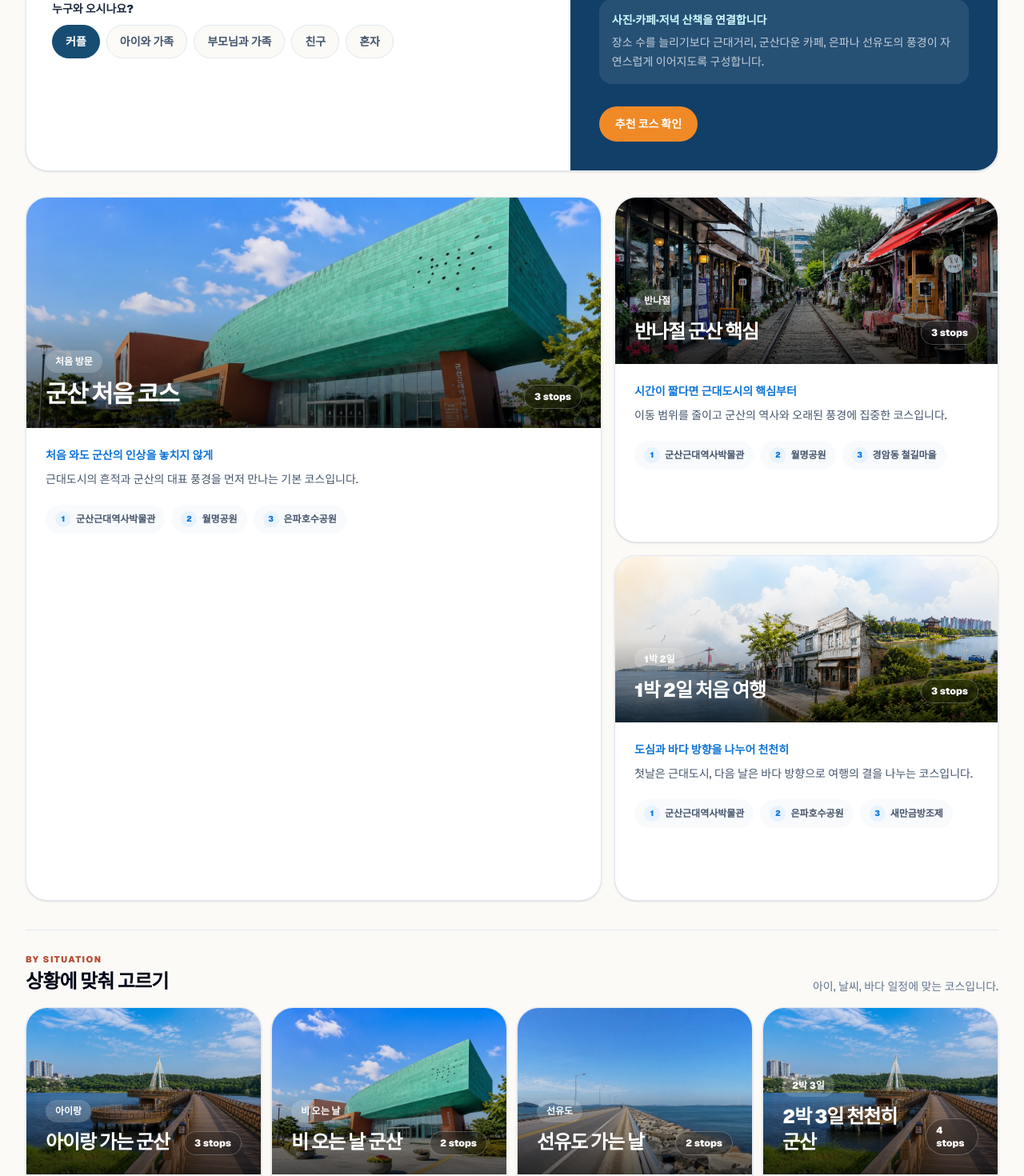
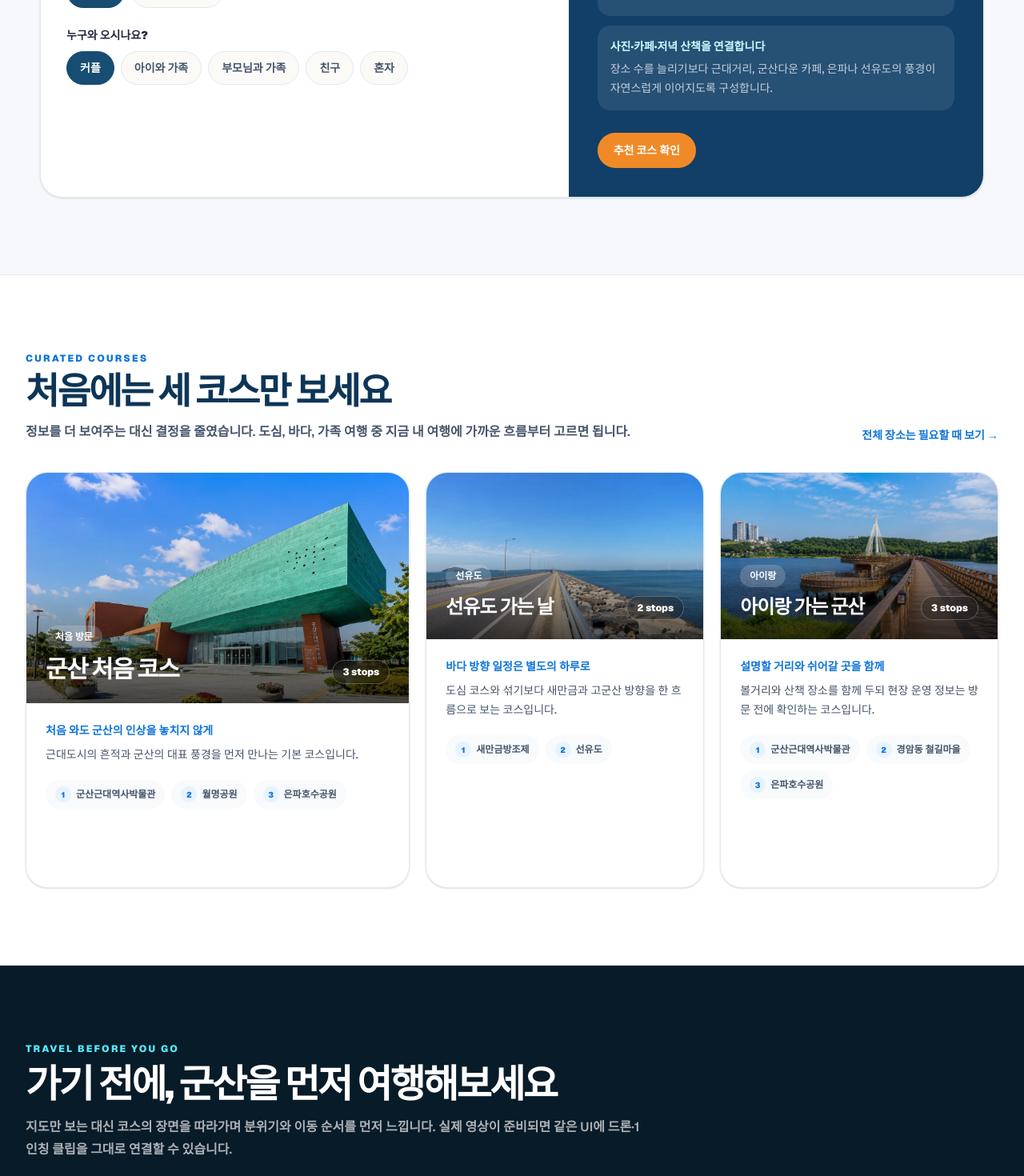
Before and after one commit to Aprasaks/gunsan-com, a Next.js app: page / in a window 1280 px wide. Shown: the part 1330-2800 px from the top of the page at 80% size. Built offline with nearby package versions, Linux system fonts and the light colour scheme; no server answers; a web font is replaced by a local one.

Commit message:
refactor: rebuild homepage around travel journey flow

```diff
--- a/app/page.tsx
+++ b/app/page.tsx
@@ -1,193 +1,152 @@
+import Image from "next/image";
 import Link from "next/link";
 
 import CourseFinder from "@/components/CourseFinder";
-import FeaturedPlaceCard from "@/components/FeaturedPlaceCard";
 import Header from "@/components/Header";
 import HomeCourseCard from "@/components/HomeCourseCard";
 import SearchHero from "@/components/SearchHero";
-import TodayGunsanSection from "@/components/TodayGunsanSection";
+import TravelPreview from "@/components/TravelPreview";
 import { homeCourses } from "@/data/courses";
-import { featuredPlaces } from "@/data/featuredPlaces";
 
-const guestQuestions = [
-  { label: "군산 처음이면 어디 가요?", answer: "처음 코스 보기", href: "#course-first-gunsan" },
-  { label: "근처에서 뭘 먹을까요?", answer: "대표 먹거리 기준", href: "#food" },
-  { label: "군산다운 카페는 어디예요?", answer: "카페 선택 기준", href: "#cafe" },
-  { label: "아이랑 갈 곳이 있나요?", answer: "아이랑 코스", href: "#course-family" },
-  { label: "비 오면 어디로 가요?", answer: "비 오는 날 코스", href: "#course-rainy-day" },
-] as const;
-
-const featuredCourses = homeCourses.filter((course) => course.theme === "first-visit");
-const quickCourses = homeCourses.filter(
-  (course) => course.theme === "half-day" || course.theme === "one-night-two-days",
-);
-const situationalCourseThemes = ["family", "rainy-day", "seonyudo", "two-nights-three-days"] as const;
-const situationalCourses = situationalCourseThemes.flatMap((theme) =>
-  homeCourses.filter((course) => course.theme === theme),
-);
-
-const essentialContext: Record<string, { whyHere: string; courseLabel: string }> = {
-  "eunpa-lake-park": {
-    whyHere: "도심 일정을 마친 뒤 군산의 호수 풍경을 따라 산책하기 좋은 선택입니다.",
-    courseLabel: "처음 여행 · 아이랑 코스",
-  },
-  "wolmyeong-park": {
-    whyHere: "근대거리와 함께 군산 도심의 분위기를 이어서 보기 좋은 장소입니다.",
-    courseLabel: "반나절 · 비 오는 날 대체 확인",
-  },
-  "gunsan-modern-history-museum": {
-    whyHere: "군산의 근대문화와 항구도시 이야기를 먼저 이해하는 출발점입니다.",
-    courseLabel: "처음 여행 · 반나절 코스",
-  },
-  "gyeongam-dong-railroad-village": {
-    whyHere: "오래된 철길 풍경을 걸으며 군산 여행의 한 장면을 남길 수 있습니다.",
-    courseLabel: "반나절 · 아이랑 코스",
-  },
-  "saemangeum-seawall": {
-    whyHere: "도심에서 고군산 방향으로 이동할 때 바다 여행의 흐름을 잇는 구간입니다.",
-    courseLabel: "1박 2일 · 선유도 코스",
-  },
-};
+const featuredSlugs = ["first-gunsan", "seonyudo", "family"] as const;
+const featuredCourses = featuredSlugs
+  .map((slug) => homeCourses.find((course) => course.slug === slug))
+  .filter((course): course is (typeof homeCourses)[number] => Boolean(course));
+const previewCourse = homeCourses.find((course) => course.slug === "first-gunsan") ?? homeCourses[0];
 
 export default function Home() {
   return (
-    <main className="min-h-screen overflow-x-hidden bg-[#fbfaf7] text-slate-950">
+    <main className="min-h-screen overflow-x-hidden bg-[#f6f8fb] text-slate-950">
       <div className="relative">
         <Header overlay />
         <SearchHero />
       </div>
 
-      <section id="courses" className="scroll-mt-8 px-4 py-12 sm:px-6 sm:py-16 lg:px-8 lg:py-20">
-        <div className="mx-auto w-full max-w-[1280px]">
-          <SectionTitle
-            eyebrow="CHOOSE YOUR COURSE"
-            title="군산 처음이면, 코스부터 고르세요"
-            description="일정과 상황만 고르면 어디부터 볼지 바로 알 수 있습니다."
+      <section id="start" className="scroll-mt-20 px-4 py-16 sm:px-6 sm:py-20 lg:px-8 lg:py-24">
+        <div className="mx-auto w-full max-w-[1180px]">
+          <SectionLead
+            eyebrow="START YOUR GUNSAN"
+            title="세 가지만 고르면, 여행이 시작됩니다"
+            description="누구와 오는지, 얼마나 머무는지, 어떻게 이동하는지만 알려주세요. 장소 목록 대신 가장 맞는 코스부터 보여드립니다."
           />
-
           <CourseFinder />
-
-          <div className="mt-8 grid gap-4 lg:grid-cols-[1.35fr_0.9fr]">
-            {featuredCourses.map((course) => (
-              <HomeCourseCard key={course.id} course={course} variant="featured" />
-            ))}
-            <div className="grid gap-4 sm:grid-cols-2 lg:grid-cols-1">
-              {quickCourses.map((course) => (
-                <HomeCourseCard key={course.id} course={course} variant="secondary" />
-              ))}
-            </div>
-          </div>
-
-          <div className="mt-9 flex items-end justify-between gap-4 border-t border-slate-200 pt-7">
-            <div>
-              <p className="text-[11px] font-black tracking-[0.14em] text-[#b64b31]">BY SITUATION</p>
-              <h3 className="mt-1 text-xl font-black tracking-[-0.035em] text-slate-950 sm:text-2xl">상황에 맞춰 고르기</h3>
-            </div>
-            <p className="hidden text-sm font-medium text-slate-500 sm:block">아이, 날씨, 바다 일정에 맞는 코스입니다.</p>
-          </div>
-          <div className="mt-4 grid gap-3 sm:grid-cols-2 lg:grid-cols-4">
-            {situationalCourses.map((course) => (
-              <HomeCourseCard key={course.id} course={course} variant="compact" />
-            ))}
-          </div>
-          <p className="mt-5 text-xs font-medium leading-5 text-slate-500">
-            코스는 군산.com의 1차 편집 기준입니다. 운영시간, 휴무일과 현장 상황은 방문 전에 공식 정보를 확인해 주세요.
-          </p>
         </div>
       </section>
 
-      <section className="border-y border-slate-200 bg-white px-4 py-10 sm:px-6 lg:px-8 lg:py-14">
-        <div className="mx-auto grid w-full max-w-[1280px] gap-7 lg:grid-cols-[0.78fr_1.5fr] lg:items-start">
-          <div>
-            <p className="text-xs font-black tracking-[0.15em] text-[#b64b31]">A LINK FOR YOUR GUEST</p>
-            <h2 className="mt-2 text-2xl font-black tracking-[-0.04em] sm:text-3xl">숙소에서 자주 받는 질문</h2>
-            <p className="mt-3 max-w-md text-sm font-medium leading-6 text-slate-600 sm:text-base">
-              손님에게 “군산 처음이면 이 코스부터 보세요”라고 한 링크로 전할 수 있도록 정리합니다.
-            </p>
+      <section id="courses" className="scroll-mt-20 border-y border-slate-200 bg-white px-4 py-16 sm:px-6 sm:py-20 lg:px-8 lg:py-24">
+        <div className="mx-auto w-full max-w-[1280px]">
+          <div className="flex flex-col gap-4 sm:flex-row sm:items-end sm:justify-between">
+            <SectionLead
+              eyebrow="CURATED COURSES"
+              title="처음에는 세 코스만 보세요"
+              description="정보를 더 보여주는 대신 결정을 줄였습니다. 도심, 바다, 가족 여행 중 지금 내 여행에 가까운 흐름부터 고르면 됩니다."
+            />
+            <Link href="/places" className="shrink-0 text-sm font-black text-[#0f75d8] transition hover:text-[#0b66bf]">
+              전체 장소는 필요할 때 보기 →
+            </Link>
           </div>
-          <div className="grid gap-2.5 sm:grid-cols-2">
-            {guestQuestions.map((item) => (
-              <Link key={item.label} href={item.href} className="group flex items-center gap-4 rounded-2xl border border-slate-200 bg-[#fbfaf7] px-4 py-4 transition hover:border-cyan-300 hover:bg-cyan-50">
-                <span className="min-w-0 flex-1">
-                  <strong className="block text-sm font-black text-slate-900 sm:text-base">{item.label}</strong>
-                  <span className="mt-1 block text-xs font-bold text-slate-500 group-hover:text-cyan-800">{item.answer}</span>
-                </span>
-                <span className="text-lg font-black text-[#b64b31] transition group-hover:translate-x-1" aria-hidden="true">→</span>
-              </Link>
+
+          <div className="mt-9 grid gap-5 lg:grid-cols-[1.16fr_0.84fr_0.84fr]">
+            {featuredCourses.map((course, index) => (
+              <HomeCourseCard key={course.id} course={course} variant={index === 0 ? "featured" : "secondary"} />
             ))}
           </div>
         </div>
       </section>
 
-      <section id="essential" className="scroll-mt-8 px-4 py-12 sm:px-6 sm:py-16 lg:px-8 lg:py-20">
-        <div className="mx-auto w-full max-w-[1280px]">
-          <div className="flex items-end justify-between gap-4">
-            <SectionTitle
-              eyebrow="GUNSAN ESSENTIAL FIVE"
-              title="코스에서 먼저 만나는 군산 필수 5"
-              description="장소를 많이 나열하지 않고, 군산 여행의 흐름을 만드는 다섯 곳부터 보여드립니다."
+      {previewCourse ? (
+        <section className="bg-[#081b28] px-4 py-16 sm:px-6 sm:py-20 lg:px-8 lg:py-24">
+          <div className="mx-auto w-full max-w-[1280px]">
+            <div className="mb-8 max-w-3xl text-white">
+              <p className="text-xs font-black tracking-[0.18em] text-cyan-300">TRAVEL BEFORE YOU GO</p>
+              <h2 className="mt-3 text-3xl font-black tracking-[-0.055em] sm:text-4xl lg:text-5xl">가기 전에, 군산을 먼저 여행해보세요</h2>
+              <p className="mt-4 text-sm font-semibold leading-7 text-white/66 sm:text-base">
+                지도만 보는 대신 코스의 장면을 따라가며 분위기와 이동 순서를 먼저 느낍니다. 실제 영상이 준비되면 같은 UI에 드론·1인칭 클립을 그대로 연결할 수 있습니다.
+              </p>
+            </div>
+            <TravelPreview course={previewCourse} />
+          </div>
+        </section>
+      ) : null}
+
+      <section className="px-4 py-16 sm:px-6 sm:py-20 lg:px-8 lg:py-24">
+        <div className="mx-auto grid w-full max-w-[1280px] gap-8 lg:grid-cols-[0.82fr_1.18fr] lg:items-center">
+          <div>
+            <SectionLead
+              eyebrow="ROUTE, NOT A LIST"
+              title="지도도 장소 찾기가 아니라 여행 흐름을 보여줍니다"
+              description="관광지와 맛집, 카페를 따로 찍는 대신 선택한 코스의 순서와 다음 이동을 한 화면에서 확인하는 구조입니다."
             />
-            <Link href="/places" className="hidden shrink-0 rounded-full border border-slate-300 bg-white px-4 py-2 text-sm font-black text-slate-800 transition hover:border-[#b64b31] hover:text-[#b64b31] sm:inline-flex">
-              전체 장소는 나중에 보기
+
+            <div className="mt-7 space-y-3">
+              <RouteNote number="1" title="관광지를 먼저 선택" text="군산근대역사박물관처럼 코스의 기준이 되는 장소에서 시작합니다." />
+              <RouteNote number="2" title="먹거리·카페를 동선에 삽입" text="검색 순위가 아니라 지금 가는 길에서 자연스럽게 들를 수 있는 선택지를 보여줍니다." />
+              <RouteNote number="3" title="다음 장소까지 이어서 안내" text="이동 시간과 다음 목적지를 한 흐름으로 보여줘 다시 검색하지 않게 만듭니다." />
+            </div>
+
+            <Link href="/map" className="mt-7 inline-flex rounded-full bg-[#0d3557] px-5 py-3 text-sm font-black text-white transition hover:bg-[#092a46]">
+              여행지도 보기 →
             </Link>
           </div>
 
-          <div className="mt-7 grid gap-4 sm:grid-cols-2 lg:grid-cols-3">
-            {featuredPlaces.map((place) => {
-              const context = essentialContext[place.slug];
-
-              return (
-                <FeaturedPlaceCard
-                  key={place.slug}
-                  place={place}
-                  whyHere={context.whyHere}
-                  courseLabel={context.courseLabel}
-                />
-              );
-            })}
+          <div className="overflow-hidden rounded-[2rem] border border-slate-200 bg-[#e9f4fb] p-4 shadow-xl shadow-slate-200/60 sm:p-6">
+            <div className="relative aspect-[16/10] overflow-hidden rounded-[1.45rem] bg-white">
+              <Image src="/images/ui/map-preview.webp" alt="군산 여행 경로 지도 미리보기" fill sizes="(max-width: 1024px) 100vw, 760px" className="object-cover" />
+              <div className="absolute left-4 top-4 rounded-full bg-white/92 px-3 py-2 text-xs font-black text-[#0d3557] shadow-sm backdrop-blur">군산 시간여행 코스</div>
+              <div className="absolute bottom-4 left-4 right-4 rounded-2xl border border-white/60 bg-white/92 p-4 shadow-lg backdrop-blur sm:left-auto sm:w-[300px]">
+                <p className="text-[11px] font-black tracking-[0.12em] text-[#0f75d8]">NEXT STOP</p>
+                <h3 className="mt-1 text-lg font-black">초원사진관 방향으로 이동</h3>
+                <p className="mt-1 text-xs font-semibold leading-5 text-slate-500">다음 장소와 이동 중 들를 먹거리·카페를 함께 확인하는 화면</p>
+              </div>
+            </div>
           </div>
         </div>
       </section>
 
-      <section className="bg-[#123f67] px-4 py-12 text-white sm:px-6 sm:py-16 lg:px-8">
-        <div className="mx-auto grid w-full max-w-[1280px] gap-4 lg:grid-cols-2">
-          <EditorialPreview
-            id="food"
-            eyebrow="SIGNATURE FOOD"
-            title="대표 먹거리는 코스 안에서 고릅니다"
-            description="맛을 순위로 단정하지 않고, 군산 여행에서 왜 들르는지와 다음 장소로 어떻게 이어지는지를 기준으로 정리합니다."
-            linkLabel="현재 장소 정보 살펴보기"
-          />
-          <EditorialPreview
-            id="cafe"
-            eyebrow="GUNSAN-ONLY CAFE"
-            title="군산에서 갈 이유가 있는 카페"
-            description="근대거리 산책 뒤, 바다 가는 길, 비 오는 날처럼 여행 흐름에 맞는 카페를 공식 정보 확인 후 연결합니다."
-            linkLabel="현재 카페 정보 살펴보기"
-          />
+      <section id="spot" className="scroll-mt-20 bg-[#eaf5ff] px-4 py-16 sm:px-6 sm:py-20 lg:px-8 lg:py-24">
+        <div className="mx-auto grid w-full max-w-[1180px] gap-8 lg:grid-cols-[1fr_0.9fr] lg:items-center">
+          <div>
+            <p className="text-xs font-black tracking-[0.18em] text-[#0f75d8]">GUNSAN.COM SPOT</p>
+            <h2 className="mt-3 text-3xl font-black tracking-[-0.055em] sm:text-4xl lg:text-5xl">여행은 현장 QR에서도 계속됩니다</h2>
+            <p className="mt-4 max-w-2xl text-sm font-semibold leading-7 text-slate-600 sm:text-base">
+              관광지에서 군산.com QR을 찍으면 그 장소의 짧은 이야기, 사진 포인트, 근처 먹거리, 다음 관광지를 바로 이어서 볼 수 있습니다.
+            </p>
+
+            <div className="mt-7 flex flex-wrap gap-2 text-sm font-black text-[#0d3557]">
+              {['장소 이야기', '근처 맛집', '다음 관광지', '내 코스 저장'].map((label) => (
+                <span key={label} className="rounded-full border border-[#b9d8f2] bg-white px-4 py-2.5">{label}</span>
+              ))}
+            </div>
+          </div>
+
+          <div className="mx-auto w-full max-w-[480px] rounded-[2rem] bg-white p-5 shadow-xl shadow-blue-100/80 sm:p-7">
+            <div className="grid grid-cols-[96px_minmax(0,1fr)] gap-5 sm:grid-cols-[120px_minmax(0,1fr)]">
+              <div className="grid aspect-square place-items-center rounded-2xl bg-slate-950 p-3 text-white">
+                <div className="grid h-full w-full grid-cols-5 gap-1" aria-label="QR 코드 예시">
+                  {Array.from({ length: 25 }, (_, index) => (
+                    <span key={index} className={index % 3 === 0 || index % 7 === 0 ? "rounded-[2px] bg-white" : "rounded-[2px] bg-slate-800"} />
+                  ))}
+                </div>
+              </div>
+              <div>
+                <p className="text-xs font-black tracking-[0.12em] text-[#0f75d8]">지금 이곳</p>
+                <h3 className="mt-1 text-2xl font-black tracking-[-0.04em]">군산근대역사박물관</h3>
+                <p className="mt-2 text-sm font-semibold leading-6 text-slate-500">QR을 찍고 현재 장소에서 다음 여행을 이어갑니다.</p>
+                <button type="button" className="mt-4 rounded-full bg-[#0f75d8] px-4 py-2.5 text-sm font-black text-white">다음 장소 보기 →</button>
+              </div>
+            </div>
+          </div>
         </div>
       </section>
 
-      <section className="px-4 py-12 sm:px-6 sm:py-16 lg:px-8 lg:py-20">
-        <div className="mx-auto grid w-full max-w-[1280px] gap-6 lg:grid-cols-[0.95fr_1.05fr]">
+      <section className="px-4 py-14 sm:px-6 lg:px-8 lg:py-18">
+        <div className="mx-auto flex w-full max-w-[1180px] flex-col gap-5 rounded-[2rem] bg-[#0d3557] px-6 py-8 text-white sm:px-8 sm:py-10 lg:flex-row lg:items-center lg:justify-between">
           <div>
-            <SectionTitle
-              eyebrow="BEFORE YOU GO"
-              title="출발 전에 필요한 보조 정보"
-              description="코스를 고른 뒤 날씨와 현장 정보를 마지막으로 확인하세요."
-            />
-            <div className="mt-5">
-              <TodayGunsanSection />
-            </div>
+            <p className="text-xs font-black tracking-[0.16em] text-cyan-200">GUNSAN.COM</p>
+            <h2 className="mt-2 text-2xl font-black tracking-[-0.045em] sm:text-3xl">관광지를 찾는 사이트가 아니라, 군산의 하루를 만드는 사이트</h2>
           </div>
-          <Link href="/map" className="group relative min-h-[280px] overflow-hidden rounded-[1.75rem] bg-[#e8f4f5] p-7 sm:p-9">
-            <div className="absolute -right-12 -top-12 h-52 w-52 rounded-full border-[36px] border-white/60" aria-hidden="true" />
-            <div className="relative flex h-full flex-col">
-              <p className="text-xs font-black tracking-[0.15em] text-cyan-800">ROUTE MAP</p>
-              <h2 className="mt-2 text-2xl font-black tracking-[-0.04em] text-slate-950 sm:text-3xl">코스를 고른 다음, 지도에서 확인하세요</h2>
-              <p className="mt-3 max-w-lg text-sm font-medium leading-6 text-slate-600 sm:text-base">지도는 장소를 무작정 찾는 화면이 아니라 선택한 코스의 이동 흐름을 확인하는 보조 도구입니다.</p>
-              <span className="mt-auto pt-8 text-sm font-black text-cyan-900">지도 보기 <span className="inline-block transition group-hover:translate-x-1" aria-hidden="true">→</span></span>
-            </div>
+          <Link href="#start" className="shrink-0 rounded-full bg-white px-5 py-3 text-sm font-black text-[#0d3557] transition hover:bg-cyan-50">
+            내 코스 만들기 →
           </Link>
         </div>
       </section>
@@ -195,25 +154,24 @@ export default function Home() {
   );
 }
 
-function SectionTitle({ eyebrow, title, description }: { eyebrow: string; title: string; description: string }) {
+function SectionLead({ eyebrow, title, description }: { eyebrow: string; title: string; description: string }) {
   return (
-    <div>
-      <p className="text-[11px] font-black tracking-[0.16em] text-[#b64b31]">{eyebrow}</p>
-      <h2 className="mt-1 text-2xl font-black tracking-[-0.04em] text-slate-950 sm:text-3xl lg:text-[2.35rem]">{title}</h2>
-      <p className="mt-2 max-w-2xl text-sm font-medium leading-6 text-slate-600 sm:text-base">{description}</p>
+    <div className="max-w-3xl">
+      <p className="text-[11px] font-black tracking-[0.18em] text-[#0f75d8] sm:text-xs">{eyebrow}</p>
+      <h2 className="mt-2 text-3xl font-black tracking-[-0.055em] text-[#0d3557] sm:text-4xl lg:text-[2.85rem]">{title}</h2>
+      <p className="mt-3 text-sm font-semibold leading-7 text-slate-600 sm:text-base">{description}</p>
     </div>
   );
 }
 
-function EditorialPreview({ id, eyebrow, title, description, linkLabel }: { id: string; eyebrow: string; title: string; description: string; linkLabel: string }) {
+function RouteNote({ number, title, text }: { number: string; title: string; text: string }) {
   return (
-    <article id={id} className="scroll-mt-8 rounded-[1.5rem] border border-white/15 bg-white/8 p-6 sm:p-8">
-      <p className="text-xs font-black tracking-[0.15em] text-cyan-200">{eyebrow}</p>
-      <h2 className="mt-2 text-2xl font-black tracking-[-0.04em]">{title}</h2>
-      <p className="mt-3 text-sm font-medium leading-6 text-white/72 sm:text-base">{description}</p>
-      <Link href="/places" className="mt-7 inline-flex text-sm font-black text-orange-200 transition hover:text-white">
-        {linkLabel} <span className="ml-2" aria-hidden="true">→</span>
-      </Link>
-    </article>
+    <div className="flex gap-4 rounded-2xl border border-slate-200 bg-white p-4 shadow-sm">
+      <span className="grid h-10 w-10 shrink-0 place-items-center rounded-full bg-[#e7f3ff] text-sm font-black text-[#0f75d8]">{number}</span>
+      <div>
+        <strong className="block text-sm font-black text-slate-900 sm:text-base">{title}</strong>
+        <p className="mt-1 text-sm font-medium leading-6 text-slate-500">{text}</p>
+      </div>
+    </div>
   );
 }
```
